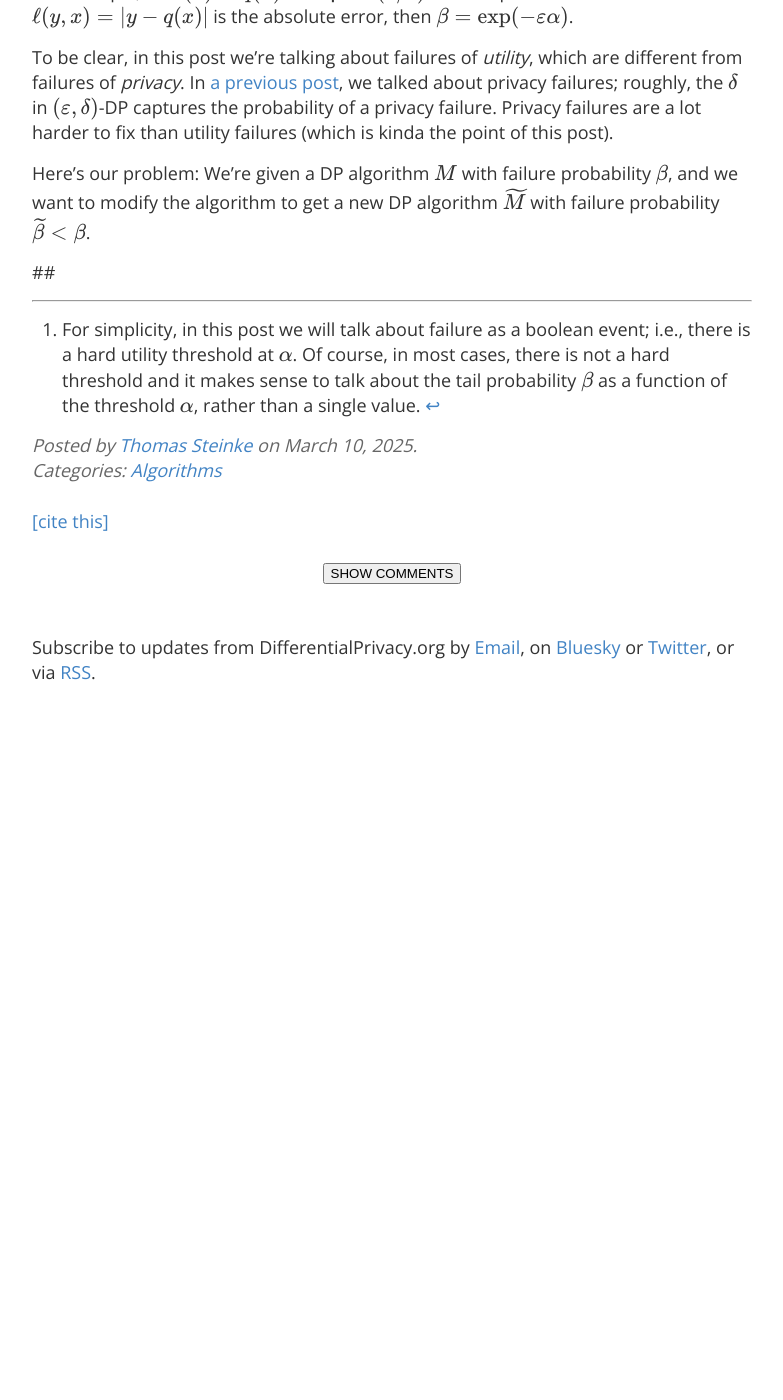
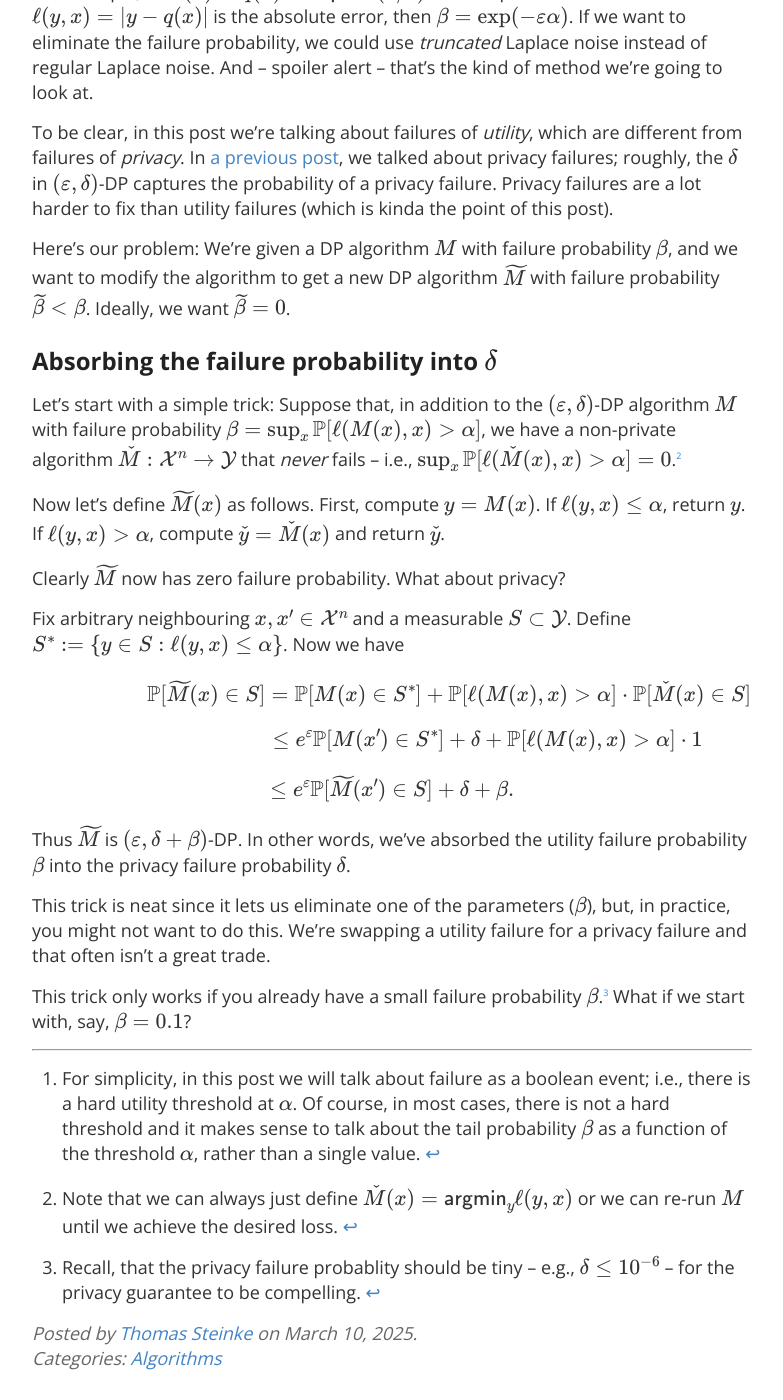
Before and after one commit to differentialprivacy/differentialprivacy, a Jekyll site: the page built from _posts/2025-03-10-fail-prob.md, in a window 1280 px wide and 1400 px high, scrolled down 554 px. Shown: the whole window, without its empty margins (248-1031 px from the left). Built offline with Jekyll 4.4.1, drawn with Linux system fonts in a browser that asks for light colours; comment, search, counter and statistics services are not loaded; before the commit the page ends 1289 px from its top, so only the background shows below that; some of the changed text lies outside the part shown.

Commit message:
post on reducing failure probability

```diff
--- a/_posts/2025-03-10-fail-prob.md
+++ b/_posts/2025-03-10-fail-prob.md
@@ -1,6 +1,6 @@
 ---
 layout: post
-title: "Reducing the Failure Probability"
+title: "Differentially Private Algorithms that Never Fail"
 comments: true
 authors:
   - thomassteinke
@@ -16,13 +16,36 @@ Let's assume we have a \\\(\(\\varepsilon,\\delta\)\\\)-differentally private al
 The (worst-case) _failure probability_ \\\(\\beta\\\) of \\\(M\\\) is \\\[\\beta := \\sup\_{x\\in\\mathcal{X}^n} \\mathbb{P}\[\ell\(M\(x\),x\)&gt;\\alpha\],\\tag{1}\\\] where \\\(\\alpha\\\) is some target value for the loss.[^1]
 
 For example, if \\\(M\(x\)=q\(x\)+\\mathsf{Laplace}\(1/\\varepsilon\)\\\) is the Laplace mechanism and \\\(\\ell\(y,x\)=\|y-q\(x\)\|\\\) is the absolute error, then \\\(\\beta = \\exp\(-\\varepsilon\\alpha\)\\\).
+If we want to eliminate the failure probability, we could use _truncated_ Laplace noise instead of regular Laplace noise. And -- spoiler alert -- that's the kind of method we're going to look at.
 
 To be clear, in this post we're talking about failures of _utility_, which are different from failures of _privacy_.
 In [a previous post](/flavoursofdelta/), we talked about privacy failures; roughly, the \\\(\\delta\\\) in \\\(\(\\varepsilon,\\delta\)\\\)-DP captures the probability of a privacy failure. Privacy failures are a lot harder to fix than utility failures (which is kinda the point of this post).
 
-Here's our problem: We're given a DP algorithm \\\(M\\\) with failure probability \\\(\\beta\\\), and we want to modify the algorithm to get a new DP algorithm \\\(\\widetilde{M}\\\) with failure probability \\\(\\widetilde{\\beta}&lt;\\beta\\\).
+Here's our problem: We're given a DP algorithm \\\(M\\\) with failure probability \\\(\\beta\\\), and we want to modify the algorithm to get a new DP algorithm \\\(\\widetilde{M}\\\) with failure probability \\\(\\widetilde{\\beta}&lt;\\beta\\\). Ideally, we want \\\(\\widetilde{\\beta}=0\\\).
 
-##
+## Absorbing the failure probability into \\\(\\delta\\\)
+
+Let's start with a simple trick:
+Suppose that, in addition to the \\\(\(\\varepsilon,\\delta\)\\\)-DP algorithm \\\(M\\\) with failure probability \\\(\\beta=\\sup\_x\\mathbb{P}\[\\ell\(M\(x\),x\)&gt;\\alpha\]\\\), we have a non-private algorithm \\\(\\check{M} : \\mathcal{X}^n \\to \\mathcal{Y}\\\) that _never_ fails -- i.e., \\\(\\sup\_x \\mathbb{P}\[\\ell\(\\check{M}\(x\),x\)&gt;\\alpha\]=0\\\).[^2]
+
+Now let's define \\\(\\widetilde{M}\(x\)\\\) as follows. First, compute \\\(y=M\(x\)\\\). If \\\(\\ell\(y,x\)\\le\\alpha\\\), return \\\(y\\\). If \\\(\\ell\(y,x\)&gt;\\alpha\\\), compute \\\(\\check{y}=\\check{M}\(x\)\\\) and return \\\(\\check{y}\\\).
+
+Clearly \\\(\\widetilde{M}\\\) now has zero failure probability. What about privacy?
+
+Fix arbitrary neighbouring \\\(x,x'\\in\\mathcal{X}^n\\\) and a measurable \\\(S\\subset\\mathcal{Y}\\\).
+Define \\\(S^\* := \\{ y \in S : \\ell\(y,x\)\\le\\alpha \\}\\\).
+Now we have
+\\\[ ~~~~~~~~~~~~~~~~~~~~~\\mathbb{P}\[\\widetilde{M}\(x\)\\in S\] = \\mathbb{P}\[M\(x\)\\in S^\*\] + \\mathbb{P}\[\\ell\(M\(x\),x\)&gt;\\alpha\] \\cdot \\mathbb{P}\[\\check{M}\(x\)\in S\]\\\]
+\\\[ ~~~~~~~~~~~~~~~~~~~~~~~~~~~~~~~~~~\\le e^\\varepsilon \\mathbb{P}\[M\(x'\)\\in S^\*\] + \\delta + \\mathbb{P}\[\\ell\(M\(x\),x\)&gt;\\alpha\] \\cdot 1 \\\]
+\\\[ \\le e^\\varepsilon \\mathbb{P}\[\\widetilde{M}\(x'\)\\in S\] + \\delta + \beta. \\\]
+Thus \\\(\\widetilde{M}\\\) is \\\(\(\\varepsilon,\\delta+\\beta\)\\\)-DP.
+In other words, we've absorbed the utility failure probability \\\(\\beta\\\) into the privacy failure probability \\\(\\delta\\\).
+
+This trick is neat since it lets us eliminate one of the parameters (\\\(\\beta\\\)), but, in practice, you might not want to do this. We're swapping a utility failure for a privacy failure and that often isn't a great trade.
+
+This trick only works if you already have a small failure probability \\\(\\beta\\\).[^3] What if we start with, say, \\\(\\beta=0.1\\\)?
 
 ---
 [^1]: For simplicity, in this post we will talk about failure as a boolean event; i.e., there is a hard utility threshold at \\\(\\alpha\\\). Of course, in most cases, there is not a hard threshold and it makes sense to talk about the tail probability \\\(\\beta\\\) as a function of the threshold \\\(\\alpha\\\), rather than a single value.
+[^2]: Note that we can always just define \\\(\\check{M}\(x\) = \\mathsf{argmin}\_y \\ell\(y,x\)\\\) or we can re-run \\\(M\\\) until we achieve the desired loss.
+[^3]: Recall, that the privacy failure probablity should be tiny -- e.g., \\\(\\delta \\le 10^{-6}\\\) -- for the privacy guarantee to be compelling.
```
